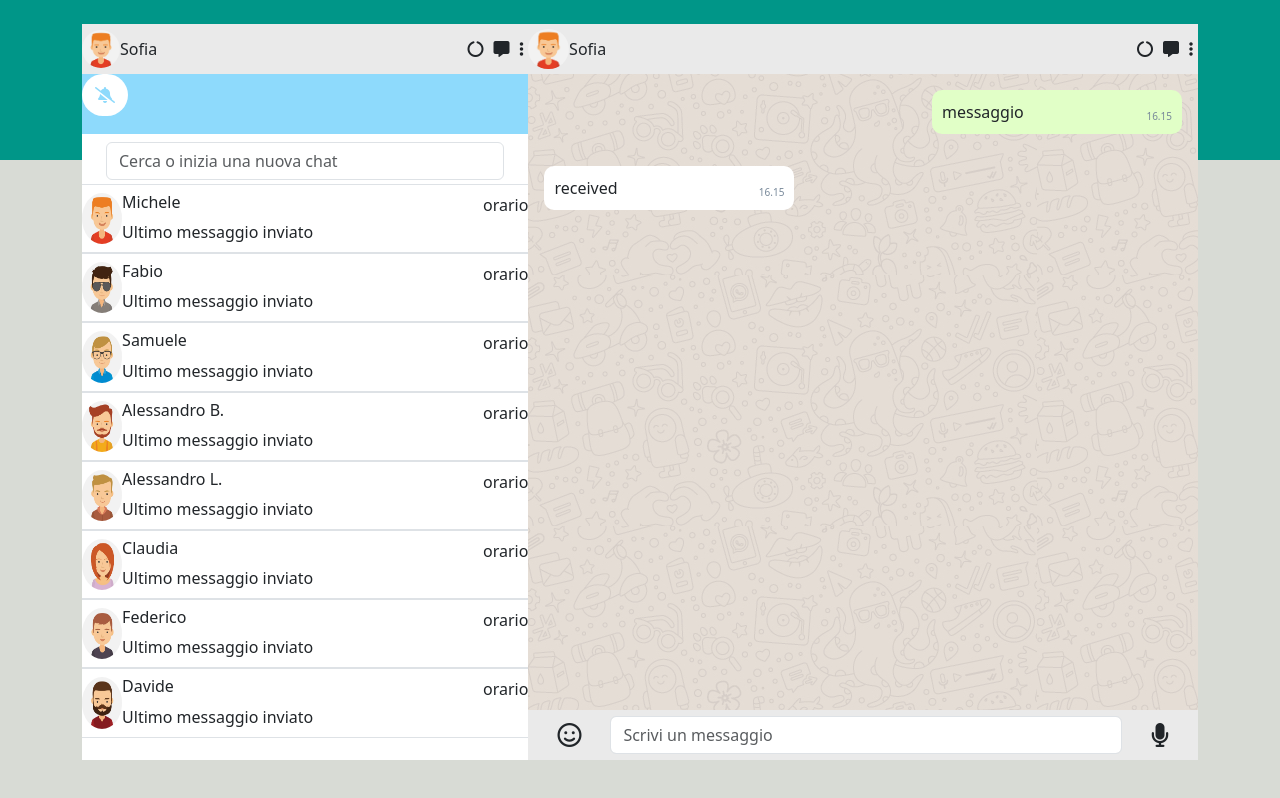
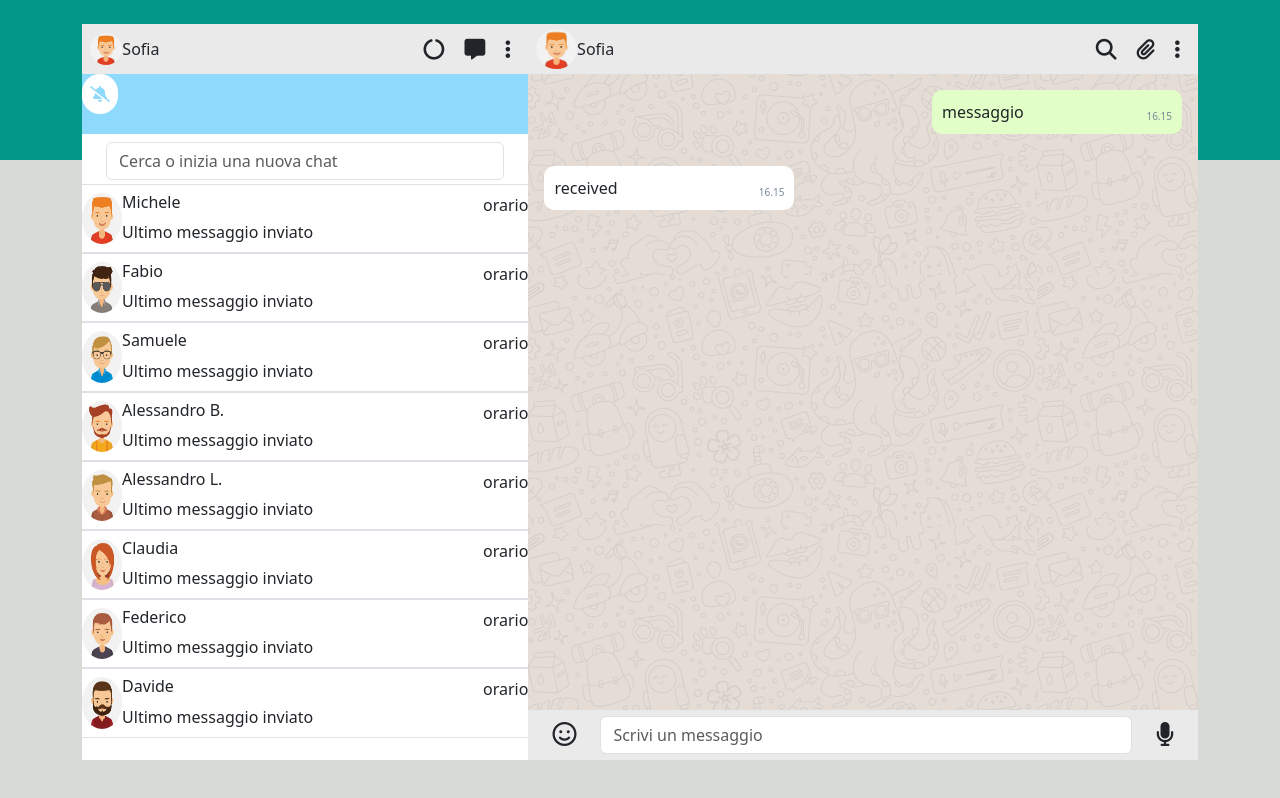
Before and after one commit to nazariozaccagnino/vue-boolzapp, a plain HTML site: page index.html in a window 1280 px wide. Drawn offline with nearby package versions, Linux system fonts and the light colour scheme.

Commit message:
fixed some icons and spacing

```diff
--- a/css/style.css
+++ b/css/style.css
@@ -29,8 +29,9 @@
     border-radius: 50%;
     width: 10%;
 }
-i{
-    padding: 5px;
+.top-contact i{
+    padding: 10px;
+    font-size: 1.3rem;
 }
 .notifications{
     background-color: #8EDAFC;
--- a/index.html
+++ b/index.html
@@ -21,7 +21,7 @@
         <div class="container">
             <div class="wrapper d-flex">
                 <div class="left">
-                    <div class="top-contact d-flex align-items-center justify-content-between">
+                    <div class="top-contact d-flex align-items-center justify-content-between p-2">
                         <div class="d-flex align-items-center">
                             <img src="./img/avatar_1.jpg" alt="avatar1">
                             <div>Sofia</div>
@@ -60,14 +60,14 @@
                     </div>
                 </div>
                 <div class="right d-flex flex-column justify-content-between ">
-                    <div class="top-contact d-flex align-items-center justify-content-between">
+                    <div class="top-contact d-flex align-items-center justify-content-between p-2">
                         <div class="d-flex align-items-center">
                             <img src="./img/avatar_1.jpg" alt="avatar1">
                             <div>Sofia</div>
                         </div>
                         <div class="d-flex">
-                            <i class="fa-solid fa-circle-notch"></i>
-                            <i class="fa-solid fa-message"></i>
+                            <i class="fa-solid fa-magnifying-glass"></i>
+                            <i class="fa-solid fa-paperclip"></i>
                             <i class="fa-solid fa-ellipsis-vertical"></i>
                         </div>
                     </div>
```
